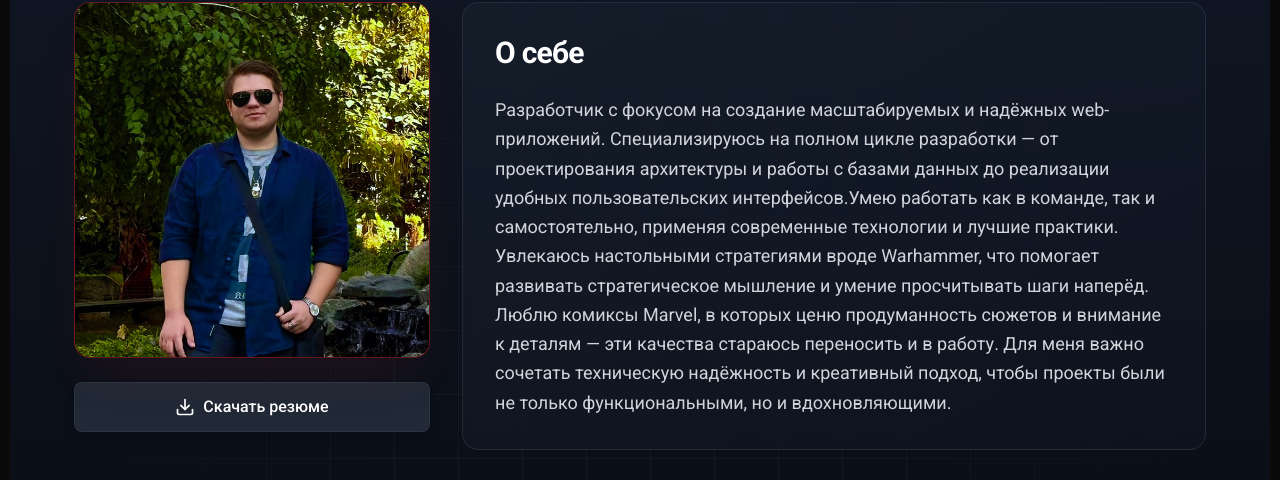
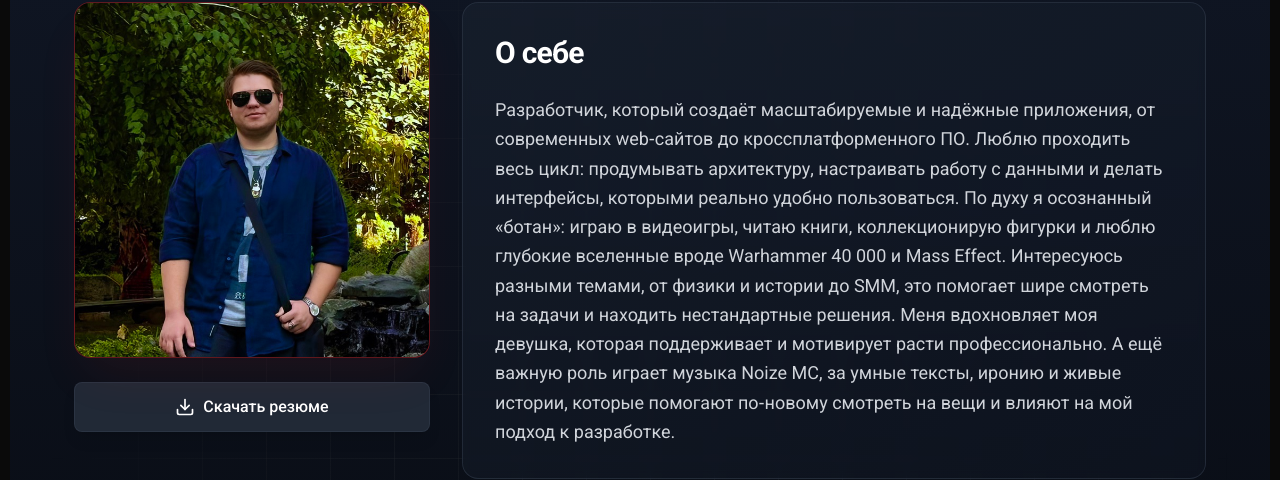
Before and after one commit to S-NOWNUM-B/-FullStackForge-, a Next.js app: page /About in a window 1280 px wide. Shown: the part 326-806 px from the top of the page. Built offline with nearby package versions, Linux system fonts and the light colour scheme; no server answers.

Commit message:
Обновлена инофрмация обо мне

```diff
--- a/src/app/(page)/About/page.tsx
+++ b/src/app/(page)/About/page.tsx
@@ -178,12 +178,9 @@ export default function AboutPage() {
             <div className="h-full p-8 rounded-2xl bg-gradient-to-br from-gray-800/40 to-gray-900/40 border border-gray-700/50 backdrop-blur-sm">
               <h2 className="text-3xl font-bold text-white mb-6">О себе</h2>
               <p className="text-gray-300 leading-relaxed text-lg">
-                Разработчик с фокусом на создание масштабируемых и надёжных web-приложений. Специализируюсь на полном цикле
-                разработки — от проектирования архитектуры и работы с базами данных до реализации удобных пользовательских
-                интерфейсов.Умею работать как в команде, так и самостоятельно, применяя современные технологии и лучшие практики.
-                Увлекаюсь настольными стратегиями вроде Warhammer, что помогает развивать стратегическое мышление и умение просчитывать шаги наперёд.
-                Люблю комиксы Marvel, в которых ценю продуманность сюжетов и внимание к деталям — эти качества стараюсь переносить и в работу.
-                Для меня важно сочетать техническую надёжность и креативный подход, чтобы проекты были не только функциональными, но и вдохновляющими.
+                Разработчик, который создаёт масштабируемые и надёжные приложения, от современных web‑сайтов до кроссплатформенного ПО. Люблю проходить весь цикл: продумывать архитектуру, настраивать работу с данными и делать интерфейсы, которыми реально удобно пользоваться.
+                По духу я осознанный «ботан»: играю в видеоигры, читаю книги, коллекционирую фигурки и люблю глубокие вселенные вроде Warhammer 40 000 и Mass Effect. Интересуюсь разными темами, от физики и истории до SMM, это помогает шире смотреть на задачи и находить нестандартные решения.
+                Меня вдохновляет моя девушка, которая поддерживает и мотивирует расти профессионально. А ещё важную роль играет музыка Noize MC, за умные тексты, иронию и живые истории, которые помогают по‑новому смотреть на вещи и влияют на мой подход к разработке.
               </p>
             </div>
           </motion.div>
```
